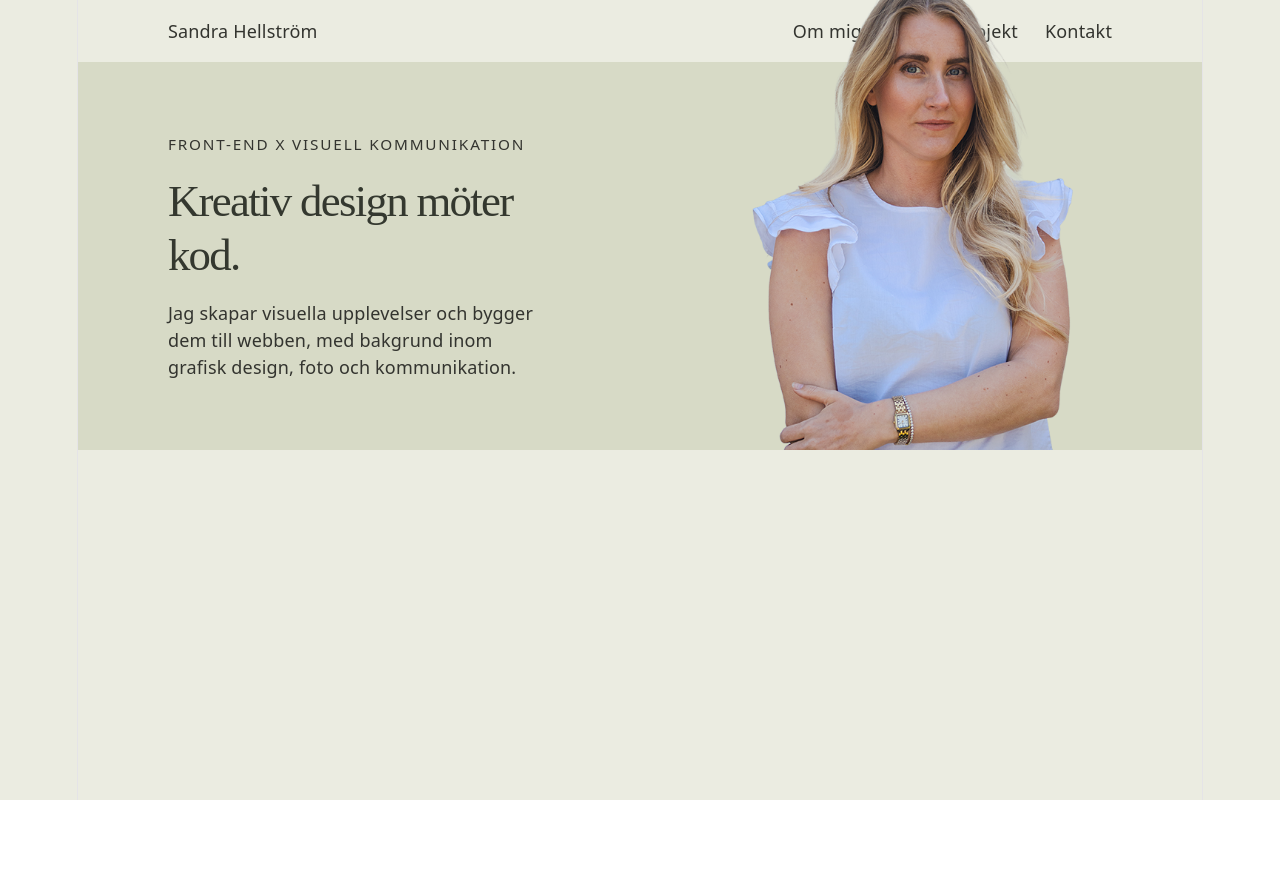
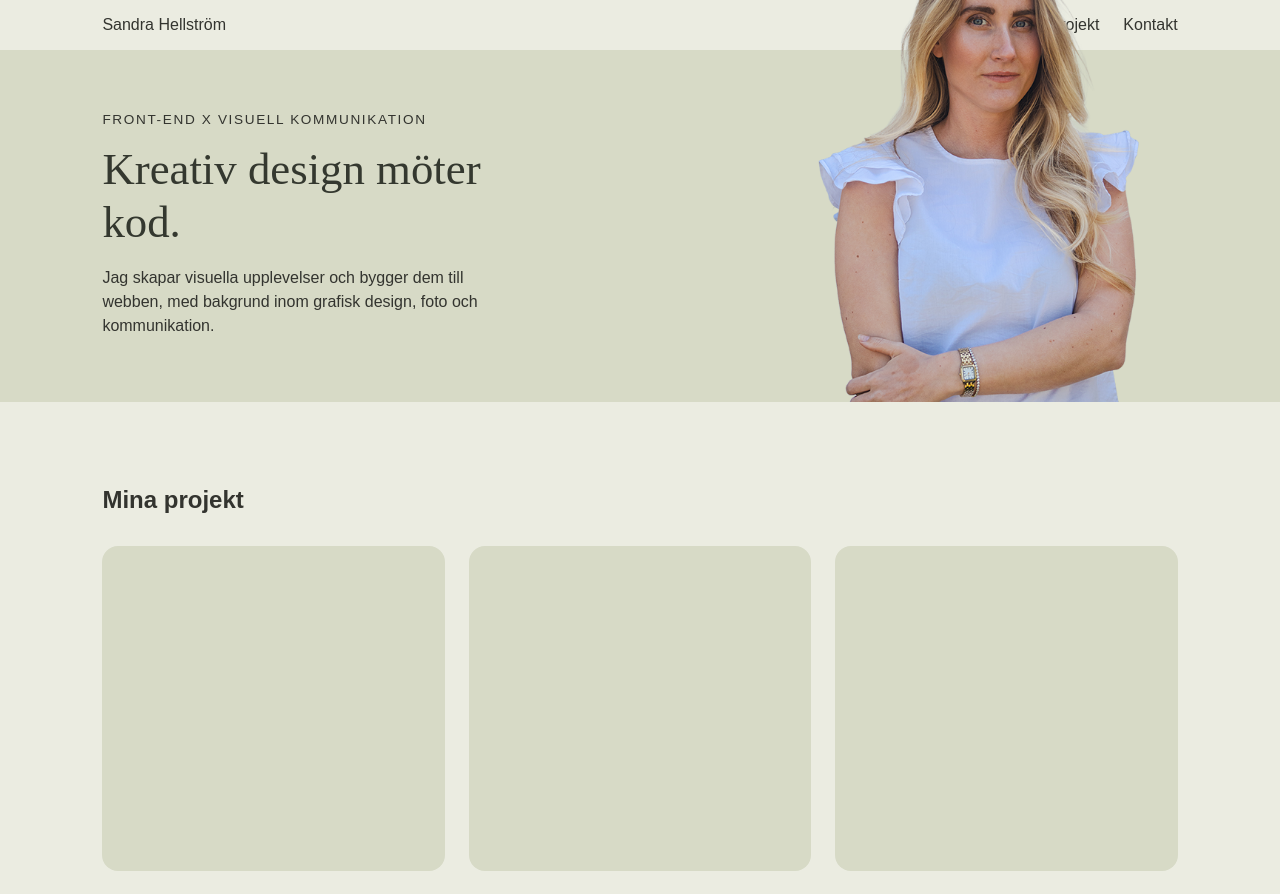
Before and after one commit to Saandrah/Portfolio, a React app: page / in a window 1280 px wide. Shown: the top 894 px of the page. Before the commit the page ends 800 px from the top, so only its background shows below. Built offline with nearby package versions, Linux system fonts and the light colour scheme; the HTML template or start-up script is replaced by a standard one.

Commit message:
Add project section styles and structure for improved layout

```diff
--- a/src/App.css
+++ b/src/App.css
@@ -74,3 +74,23 @@ h1 {
   height: auto;
   object-fit: contain;
 }
+
+.projects {
+  padding: 4rem 8%;
+}
+
+.projects h2 {
+  margin-bottom: 2rem;
+}
+
+.project-grid {
+  display: grid;
+  grid-template-columns: repeat(3, 1fr);
+  gap: 1.5rem;
+}
+
+.project-card {
+  min-height: 325px;
+  border-radius: 16px;
+  background-color: #d7dac6;
+}
--- a/src/App.tsx
+++ b/src/App.tsx
@@ -43,9 +43,19 @@ function App() {
 />
   </div>
 </section>
-</>
+ <section id="projekt" className="projects">
+        <h2>Mina projekt</h2>
 
-
+        <div className="project-grid">
+          <div className="project-card"></div>
+          <div className="project-card"></div>
+          <div className="project-card"></div>
+          <div className="project-card"></div>
+          <div className="project-card"></div>
+          <div className="project-card"></div>
+        </div>
+      </section>
+    </>
   )
 }
 
--- a/src/index.css
+++ b/src/index.css
@@ -1,111 +1,27 @@
 :root {
-  --text: #6b6375;
-  --text-h: #08060d;
-  --bg: #fff;
-  --border: #e5e4e7;
-  --code-bg: #f4f3ec;
-  --accent: #aa3bff;
-  --accent-bg: rgba(170, 59, 255, 0.1);
-  --accent-border: rgba(170, 59, 255, 0.5);
-  --social-bg: rgba(244, 243, 236, 0.5);
-  --shadow:
-    rgba(0, 0, 0, 0.1) 0 10px 15px -3px, rgba(0, 0, 0, 0.05) 0 4px 6px -2px;
-
-  --sans: system-ui, 'Segoe UI', Roboto, sans-serif;
-  --heading: system-ui, 'Segoe UI', Roboto, sans-serif;
-  --mono: ui-monospace, Consolas, monospace;
-
-  font: 18px/145% var(--sans);
-  letter-spacing: 0.18px;
-  color-scheme: light dark;
-  color: var(--text);
-  background: var(--bg);
+  font-family: Arial, sans-serif;
+  color: #33342f;
+  background: #ebece1;
   font-synthesis: none;
   text-rendering: optimizeLegibility;
   -webkit-font-smoothing: antialiased;
   -moz-osx-font-smoothing: grayscale;
-
-  @media (max-width: 1024px) {
-    font-size: 16px;
-  }
 }
 
-@media (prefers-color-scheme: dark) {
-  :root {
-    --text: #9ca3af;
-    --text-h: #f3f4f6;
-    --bg: #16171d;
-    --border: #2e303a;
-    --code-bg: #1f2028;
-    --accent: #c084fc;
-    --accent-bg: rgba(192, 132, 252, 0.15);
-    --accent-border: rgba(192, 132, 252, 0.5);
-    --social-bg: rgba(47, 48, 58, 0.5);
-    --shadow:
-      rgba(0, 0, 0, 0.4) 0 10px 15px -3px, rgba(0, 0, 0, 0.25) 0 4px 6px -2px;
-  }
-
-  #social .button-icon {
-    filter: invert(1) brightness(2);
-  }
-}
-
-#root {
-  width: 1126px;
-  max-width: 100%;
-  margin: 0 auto;
-  text-align: center;
-  border-inline: 1px solid var(--border);
-  min-height: 100svh;
-  display: flex;
-  flex-direction: column;
+* {
   box-sizing: border-box;
 }
 
 body {
   margin: 0;
+  min-width: 320px;
+  min-height: 100vh;
 }
 
-h1,
-h2 {
-  font-family: var(--heading);
-  font-weight: 500;
-  color: var(--text-h);
+#root {
+  width: 100%;
+  max-width: 1600px;
+  min-height: 100vh;
+  margin: 0 auto;
+  box-sizing: border-box;
 }
-
-h1 {
-  font-size: 56px;
-  letter-spacing: -1.68px;
-  margin: 32px 0;
-  @media (max-width: 1024px) {
-    font-size: 36px;
-    margin: 20px 0;
-  }
-}
-h2 {
-  font-size: 24px;
-  line-height: 118%;
-  letter-spacing: -0.24px;
-  margin: 0 0 8px;
-  @media (max-width: 1024px) {
-    font-size: 20px;
-  }
-}
-p {
-  margin: 0;
-}
-
-code,
-.counter {
-  font-family: var(--mono);
-  display: inline-flex;
-  border-radius: 4px;
-  color: var(--text-h);
-}
-
-code {
-  font-size: 15px;
-  line-height: 135%;
-  padding: 4px 8px;
-  background: var(--code-bg);
-}
```
